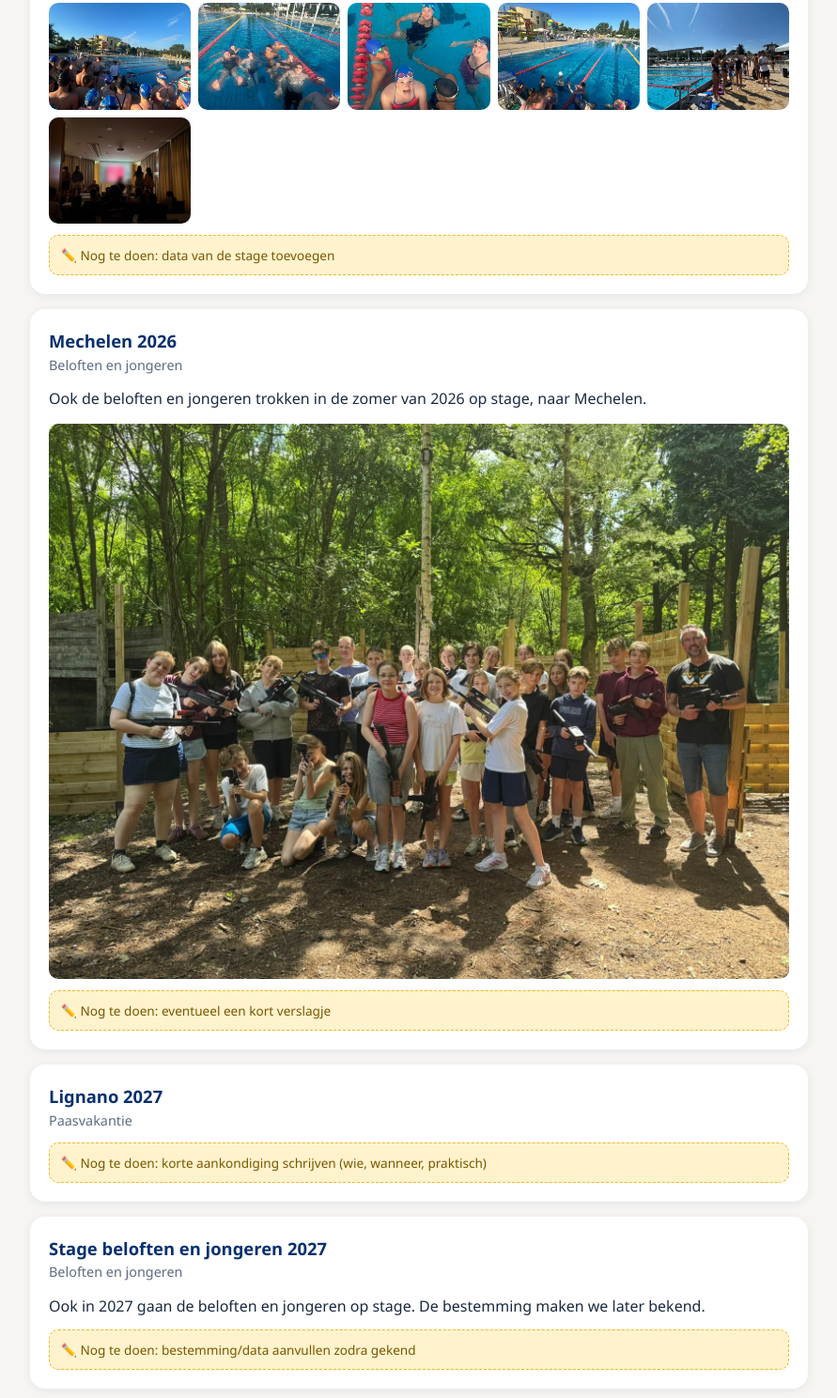
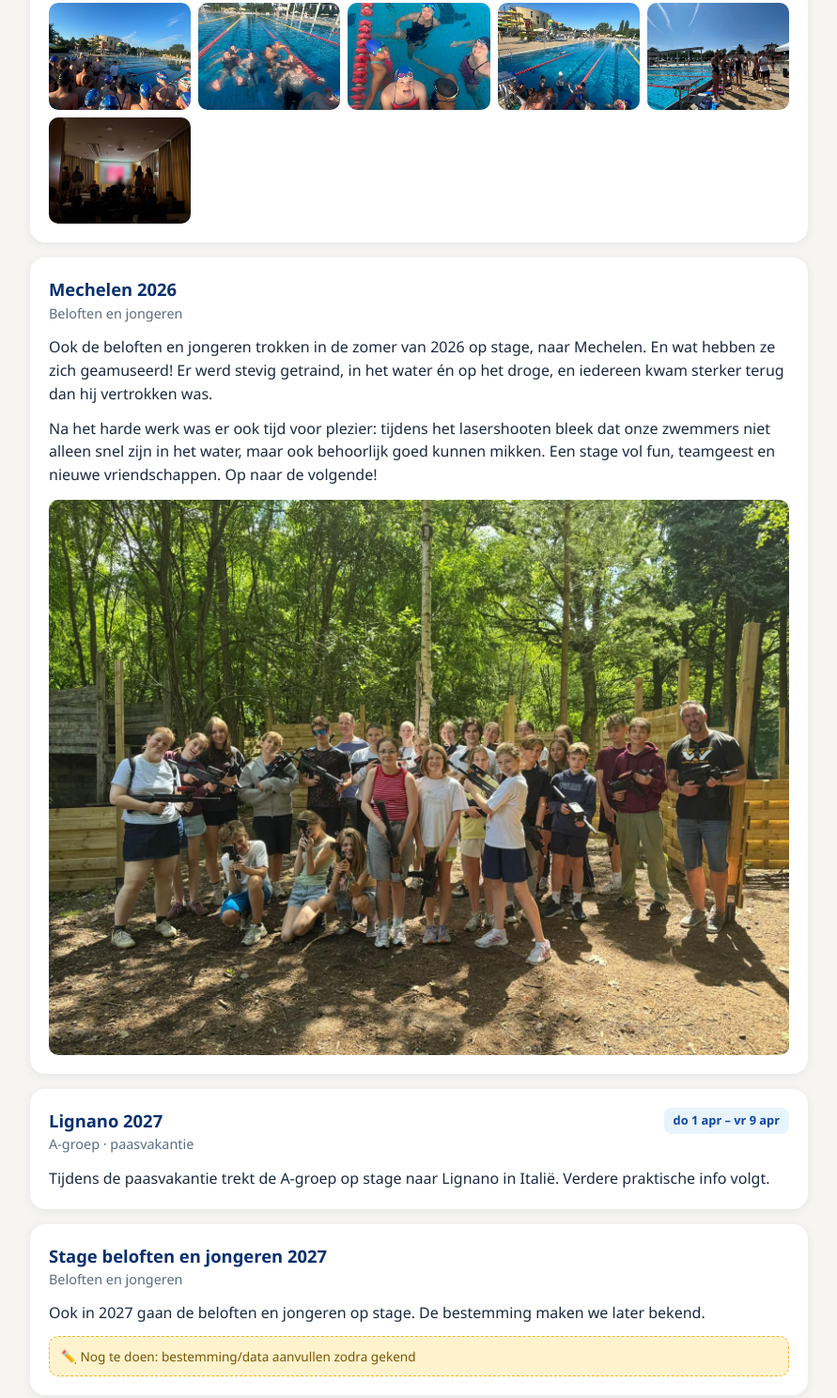
Before and after one commit to EloC16/nieuwsbrief-zna, a plain HTML site: page edities/2026-q2q3/index.html in a window 1280 px wide. Shown: the part 6390-7878 px from the top of the page at 94% size, without its empty margins (194-1085 px from the left). Drawn offline with Linux system fonts and the light colour scheme.

Commit message:
Sponsorlogo's, Lignano-data, verslag Mechelen
Co-Authored-By: Claude Opus 5.5 <noreply@anthropic.com>
Claude-Session: https://claude.ai/code/session_014ceiBKzXYLyA7L9v1wk4ud

```diff
--- a/assets/style.css
+++ b/assets/style.css
@@ -173,7 +173,7 @@ h2.sectietitel::before { content: ""; width: 8px; height: 28px; border-radius: 4
   background: #fff; border-radius: 12px; box-shadow: var(--schaduw); padding: 14px; min-height: 90px;
   display: grid; place-items: center; text-align: center; font-weight: 700; color: var(--blauw-donker); text-decoration: none;
 }
-.sponsor img { max-height: 70px; width: auto; }
+.sponsor img { max-height: 100px; width: 100%; object-fit: contain; }
 .sponsor.vrij { grid-column: 1 / -1; overflow-wrap: anywhere; border: 2px dashed var(--lichtblauw); box-shadow: none; background: transparent; color: var(--zacht); font-weight: 600; font-size: .85rem; }
 
 footer { text-align: center; color: var(--zacht); font-size: .8rem; padding: 24px 16px 40px; }
--- a/edities/2026-q2q3/data.json
+++ b/edities/2026-q2q3/data.json
@@ -361,26 +361,25 @@
             "src": "fotos/ptuj-6.jpg",
             "alt": "Karaoke-avond op stage"
           }
-        ],
-        "todo": "data van de stage toevoegen"
+        ]
       },
       {
         "titel": "Mechelen 2026",
         "groep": "Beloften en jongeren",
-        "tekst": "Ook de beloften en jongeren trokken in de zomer van 2026 op stage, naar Mechelen.",
+        "tekst": "Ook de beloften en jongeren trokken in de zomer van 2026 op stage, naar Mechelen. En wat hebben ze zich geamuseerd! Er werd stevig getraind, in het water én op het droge, en iedereen kwam sterker terug dan hij vertrokken was.\n\nNa het harde werk was er ook tijd voor plezier: tijdens het lasershooten bleek dat onze zwemmers niet alleen snel zijn in het water, maar ook behoorlijk goed kunnen mikken. Een stage vol fun, teamgeest en nieuwe vriendschappen. Op naar de volgende!",
         "fotos": [
           {
             "src": "fotos/mechelen.jpg",
             "alt": "Groepsfoto van de beloften en jongeren op stage in Mechelen"
           }
-        ],
-        "todo": "eventueel een kort verslagje"
+        ]
       },
       {
         "titel": "Lignano 2027",
-        "groep": "Paasvakantie",
-        "tekst": "",
-        "todo": "korte aankondiging schrijven (wie, wanneer, praktisch)"
+        "groep": "A-groep · paasvakantie",
+        "tekst": "Tijdens de paasvakantie trekt de A-groep op stage naar Lignano in Italië. Verdere praktische info volgt.",
+        "van": "2027-04-01",
+        "tot": "2027-04-09"
       },
       {
         "titel": "Stage beloften en jongeren 2027",
@@ -439,8 +438,7 @@
         "gewijzigd": true,
         "details": "Vervangt de eerder aangekondigde 'Allerlaatste kans' in Sint-Niklaas"
       }
-    ],
-    "todo": "de meeste wedstrijden zijn bij publicatie al voorbij: vervangen door de kalender van Q1 2027?"
+    ]
   },
   "extra": {
     "titel": "Extra",
@@ -463,10 +461,12 @@
     "titel": "Dank aan onze sponsors",
     "items": [
       {
-        "naam": "Pleister- en gyprocwerken Jacob Bart"
+        "naam": "Pleister- en gyprocwerken Jacob Bart",
+        "logo": "../../assets/sponsors/jacob-bart.svg"
       },
       {
         "naam": "Comar Sport",
+        "logo": "../../assets/sponsors/comar-sport.png",
         "url": "https://www.comarsport.be"
       },
       {
```
Also changed, not shown: assets/sponsors/comar-sport.png (added), assets/sponsors/jacob-bart.svg (added).
